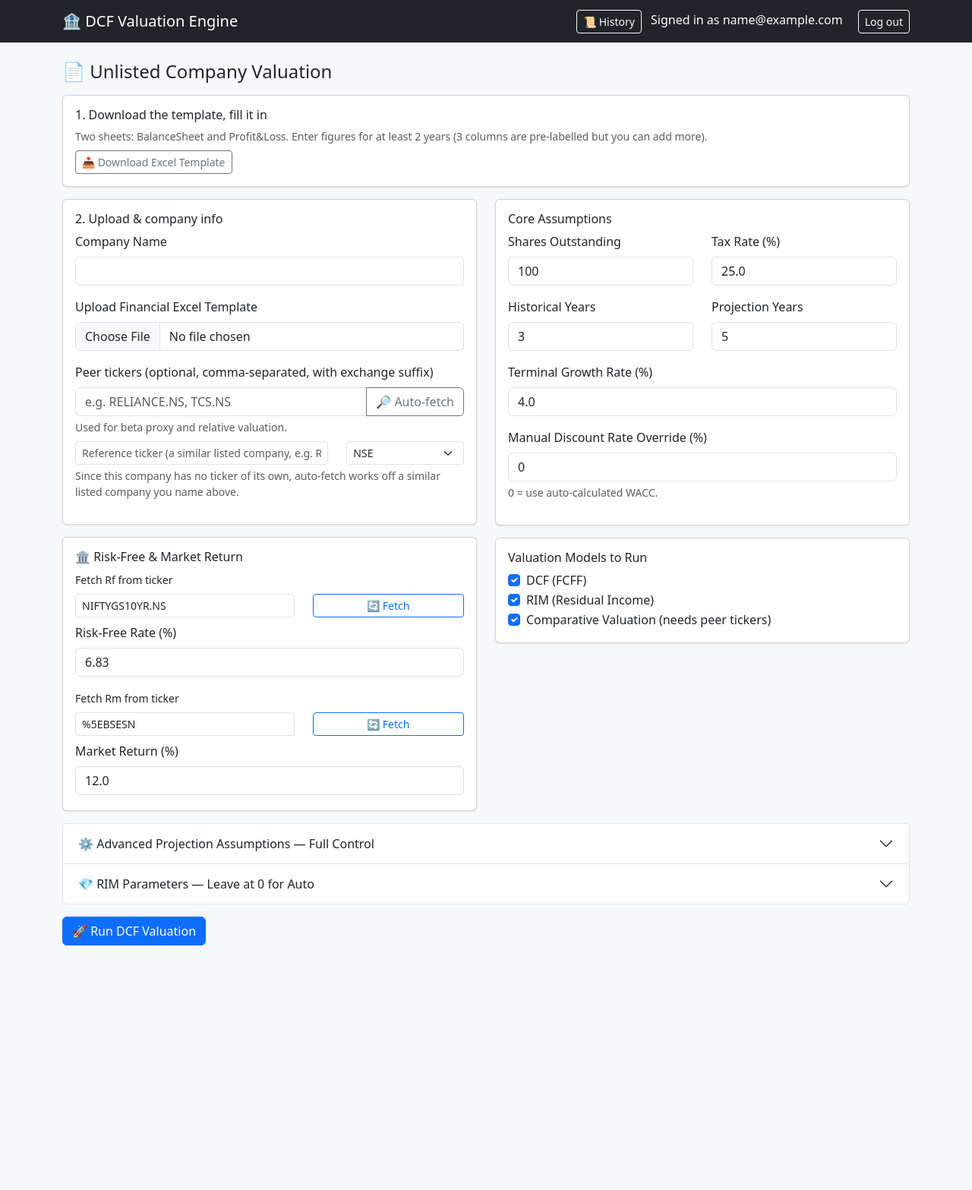
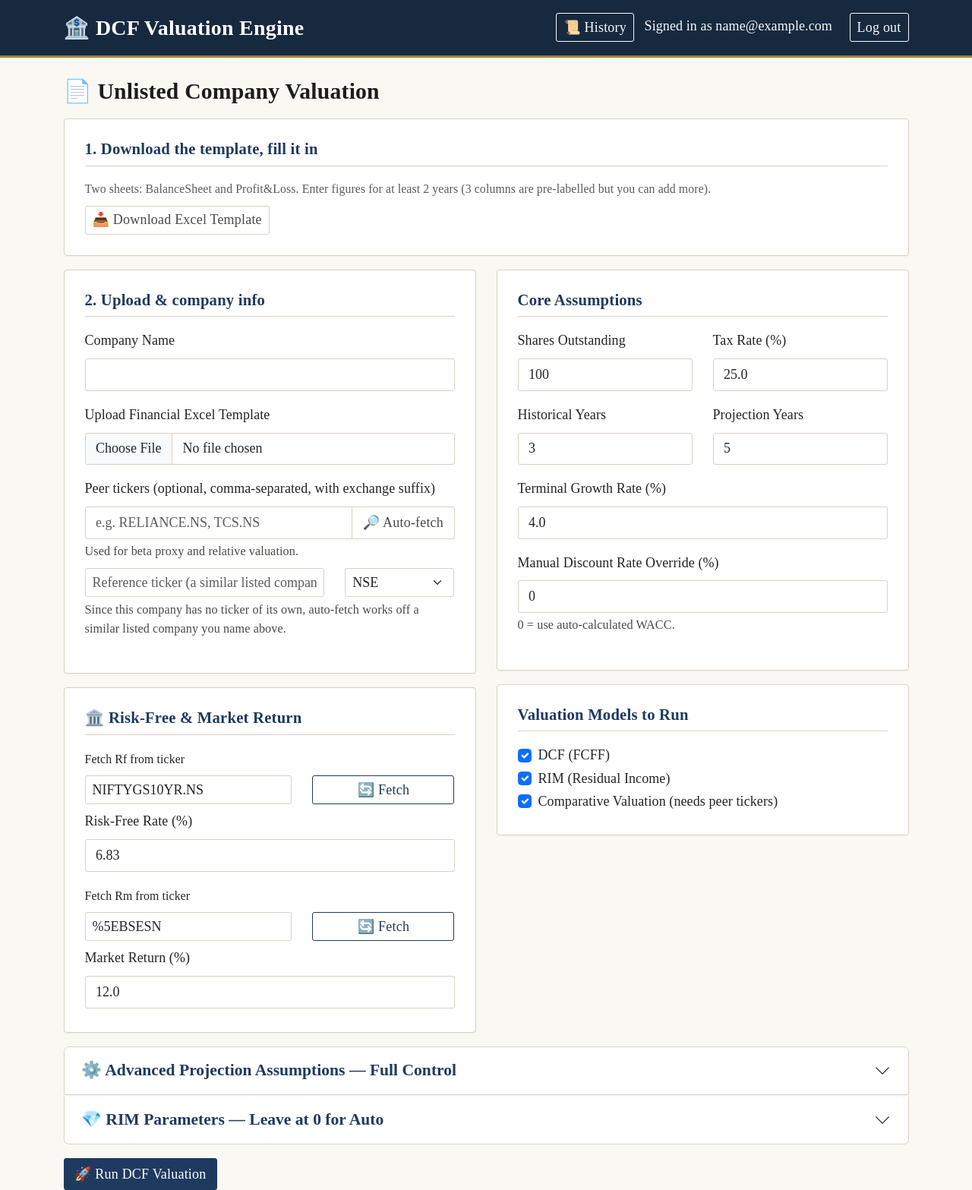
Before and after one commit to sheshangchoksi/sheshvaluation, a Flask app: page /dcf/unlisted in a window 1280 px wide. Shown: the whole page at 76% size. Before the commit the page ends 1245 px from the top, so only its background shows below. Run offline with Flask 3, Linux system fonts and the light colour scheme; the visitor is signed in with stand-in values (Sample User, id 1); some libraries are stand-ins or nearby versions.

Commit message:
Add files via upload

```diff
--- a/app/static/css/style.css
+++ b/app/static/css/style.css
@@ -1,6 +1,164 @@
-body {
-  background-color: #f7f8fa;
+/* ============================================================
+   DCF Valuation Engine — visual theme
+   Serif, document-like presentation befitting a finance tool.
+   ============================================================ */
+
+:root {
+  --serif: "Times New Roman", Times, Georgia, "Liberation Serif", serif;
+  --ink: #1c1c1c;
+  --ink-soft: #4a4a45;
+  --paper: #faf8f3;
+  --paper-card: #ffffff;
+  --hairline: #d8d2c4;
+  --navy: #1f3a5f;
+  --navy-dark: #16293f;
+  --gold: #a9812f;
+  --up: #1e6b3a;
+  --down: #9c2b2b;
 }
+
+* { font-family: var(--serif) !important; }
+
+html, body {
+  background-color: var(--paper);
+  color: var(--ink);
+  font-size: 18px;
+  line-height: 1.55;
+}
+
+body { letter-spacing: 0.1px; }
+
+h1, h2, h3, h4, h5, h6, .h1, .h2, .h3, .h4, .h5, .h6 {
+  font-weight: 700;
+  color: var(--ink);
+  letter-spacing: 0.2px;
+}
+
+h4 { font-size: 1.65rem; }
+h6, .card-title { font-size: 1.15rem; font-weight: 700; }
+
+p, label, .form-label, .form-text, td, th, li { font-size: 1rem; }
+
+/* ---------- Navbar ---------- */
+.navbar.bg-dark {
+  background-color: var(--navy-dark) !important;
+  border-bottom: 3px solid var(--gold);
+}
+.navbar-brand {
+  font-size: 1.55rem;
+  font-weight: 700;
+  letter-spacing: 0.3px;
+}
+.navbar-text, .navbar .btn { font-size: 1rem; }
+
+/* ---------- Cards ---------- */
 .card {
-  box-shadow: 0 1px 3px rgba(0, 0, 0, 0.08);
+  background-color: var(--paper-card);
+  border: 1px solid var(--hairline);
+  border-radius: 4px;
+  box-shadow: 0 1px 2px rgba(0, 0, 0, 0.04);
 }
+.card-title {
+  border-bottom: 1px solid var(--hairline);
+  padding-bottom: 0.5rem;
+  margin-bottom: 1rem;
+  color: var(--navy);
+}
+.card-body { padding: 1.5rem; }
+
+/* Stat cards on results pages */
+.card.text-center .fs-4 {
+  font-size: 2rem !important;
+  font-weight: 700;
+  color: var(--navy);
+}
+.card.text-center .text-muted.small {
+  text-transform: uppercase;
+  letter-spacing: 0.8px;
+  font-size: 0.78rem !important;
+}
+
+/* ---------- Buttons ---------- */
+.btn {
+  border-radius: 3px;
+  font-size: 1rem;
+  letter-spacing: 0.2px;
+}
+.btn-primary {
+  background-color: var(--navy);
+  border-color: var(--navy);
+}
+.btn-primary:hover, .btn-primary:focus {
+  background-color: var(--navy-dark);
+  border-color: var(--navy-dark);
+}
+.btn-outline-primary {
+  color: var(--navy);
+  border-color: var(--navy);
+}
+.btn-outline-primary:hover {
+  background-color: var(--navy);
+  border-color: var(--navy);
+}
+.btn-outline-secondary { border-color: var(--hairline); color: var(--ink-soft); }
+
+/* ---------- Forms ---------- */
+.form-control, .form-select {
+  font-size: 1rem;
+  border-color: var(--hairline);
+  border-radius: 3px;
+}
+.form-control:focus, .form-select:focus {
+  border-color: var(--navy);
+  box-shadow: 0 0 0 0.2rem rgba(31, 58, 95, 0.15);
+}
+.form-text { color: var(--ink-soft); font-size: 0.9rem; }
+
+/* ---------- Accordion ---------- */
+.accordion-item {
+  border-color: var(--hairline);
+  margin-bottom: 2px;
+}
+.accordion-button {
+  font-size: 1.2rem;
+  font-weight: 700;
+  color: var(--navy);
+  background-color: var(--paper-card);
+}
+.accordion-button:not(.collapsed) {
+  color: var(--navy-dark);
+  background-color: #eef2f6;
+  box-shadow: inset 0 -1px 0 var(--hairline);
+}
+.accordion-button:focus { box-shadow: 0 0 0 0.2rem rgba(31, 58, 95, 0.15); }
+.accordion-body { padding: 1.5rem; }
+
+/* ---------- Tables ---------- */
+.table { font-size: 1rem; }
+.table thead th {
+  text-transform: uppercase;
+  font-size: 0.82rem;
+  letter-spacing: 0.6px;
+  color: var(--ink-soft);
+  border-bottom: 2px solid var(--navy);
+  font-weight: 700;
+}
+.table-active, tfoot tr, tfoot td {
+  background-color: #f0ede4 !important;
+}
+.table td, .table th { vertical-align: middle; }
+
+/* ---------- Alerts ---------- */
+.alert { font-size: 1rem; border-radius: 3px; border-width: 1px; }
+.alert-success { color: var(--up); }
+.alert-danger { color: var(--down); }
+
+/* ---------- Misc semantic colors ---------- */
+.text-success { color: var(--up) !important; }
+.text-danger { color: var(--down) !important; }
+
+/* ---------- Small print ---------- */
+small, .small { font-size: 0.88rem; }
+
+/* Keep Plotly chart text readable */
+.js-plotly-plot, .plotly, .plot-container { font-family: var(--serif) !important; }
```
